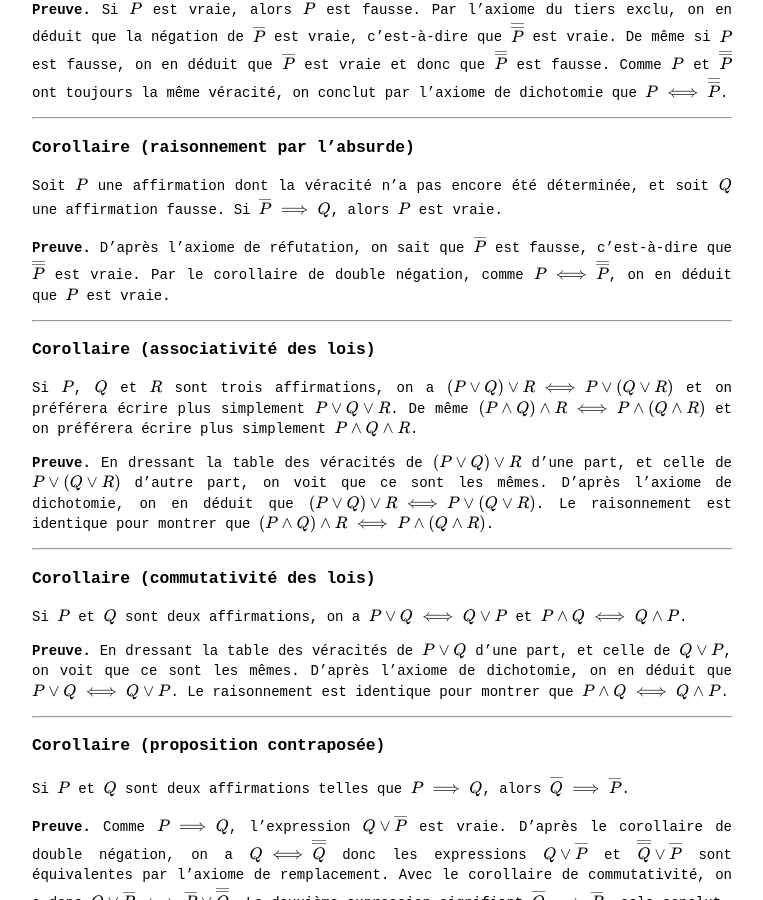
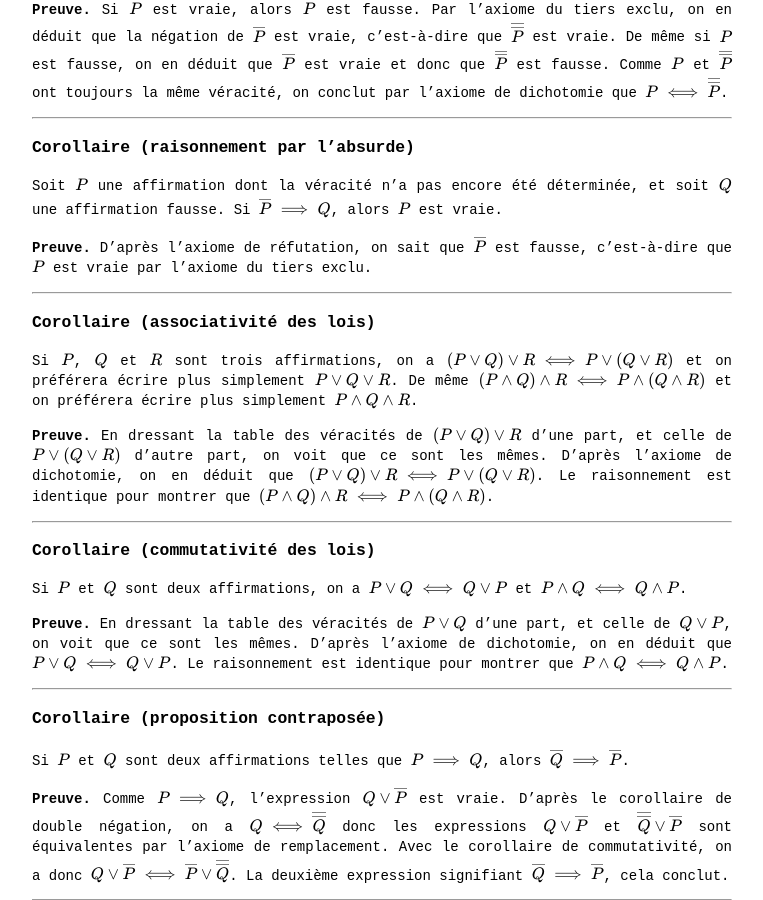
Before and after one commit to Thrallherd/AlgebraExNihilo, a Jekyll site: the page built from logic_cor.md, in a window 1280 px wide and 900 px high, scrolled down 370 px. Shown: the whole window, without its empty margins (258-1021 px from the left). Built offline with Jekyll 4.4.1, drawn with Linux system fonts in a browser that asks for light colours; formulas are drawn with MathJax 3.

Commit message:
Update logic_cor.md

```diff
--- a/logic_cor.md
+++ b/logic_cor.md
@@ -17,7 +17,7 @@ __________
 ### Corollaire (raisonnement par l'absurde)
 Soit $$P$$ une affirmation dont la véracité n'a pas encore été déterminée, et soit $$Q$$ une affirmation fausse. Si $$\overline{P} \implies Q$$, alors $$P$$ est vraie.
 
-**Preuve.** D'après l'axiome de réfutation, on sait que $$\overline P$$ est fausse, c'est-à-dire que $$\overline{\overline P}$$ est vraie. Par le corollaire de double négation, comme $$P \iff \overline{\overline P}$$, on en déduit que $$P$$ est vraie.
+**Preuve.** D'après l'axiome de réfutation, on sait que $$\overline P$$ est fausse, c'est-à-dire que $$P$$ est vraie par l'axiome du tiers exclu.
 
 
 __________
```
